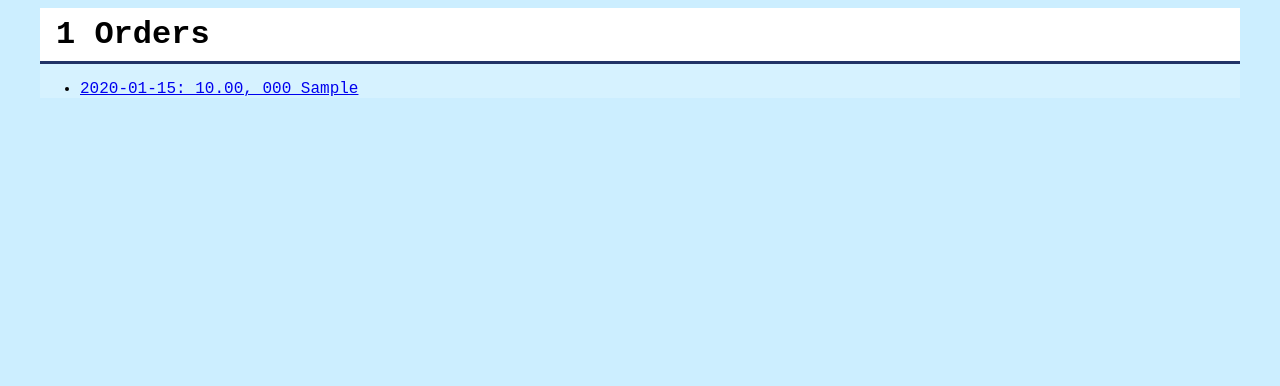
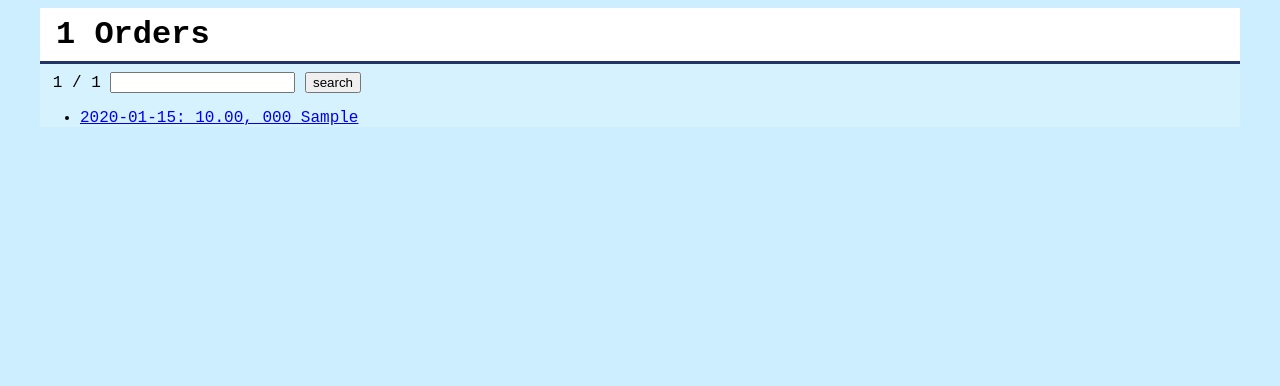
Before and after one commit to IngridaVaitkuviene/ptu5_django_autoservice, a Django app: page /orders/ in a window 1280 px wide. Shown: the part 34-420 px from the top of the page. Run offline with Django 4.2, Linux system fonts and the light colour scheme; tables that the repository leaves empty hold one stand-in row (values such as "Sample post").

Commit message:
added paginators, search entry

```diff
--- a/ptu5_autoservice/autoservice/static/autoservice/css/base.css
+++ b/ptu5_autoservice/autoservice/static/autoservice/css/base.css
@@ -56,3 +56,25 @@ footer .container {
     display: flex;
     align-content: stretch;
 }
+
+.paginator {
+    margin: 0.5rem 0.8rem;
+}
+
+.paginator a, .paginator span {
+    display: inline-block;
+    padding: 0.3rem;
+    margin: 1px;
+    text-decoration: none;
+    border: 1px solid #ccc;
+    border-radius: 1rem;
+}
+
+.paginator span {
+    background-color: #dbd;
+    color: #236;
+}
+
+.paginator form {
+    display: inline-block;
+}
--- a/ptu5_autoservice/autoservice/templates/autoservice/order_list.html
+++ b/ptu5_autoservice/autoservice/templates/autoservice/order_list.html
@@ -2,6 +2,21 @@
 {% block title %}Orders in {{ block.super }}{% endblock title %}
 {% block content %}
     <h1>{{ orders_count }} Orders</h1>
+    <div class="paginator">
+        {% if page_obj.has_previous %}
+            <a href="?{% if request.GET.search %}search={{ request.GET.search }}&{% endif %}page=1">&#171;</a>
+            <a href="?{% if request.GET.search %}search={{ request.GET.search }}&{% endif %}page={{ page_obj.previous_page_number }}">&#8249;</a>
+        {% endif %}
+        {{ page_obj.number }} / {{ page_obj.paginator.num_pages }}
+        {% if page_obj.has_next %}
+            <a href="?{% if request.GET.search %}search={{ request.GET.search }}&{% endif %}page={{ page_obj.next_page_number }}">&#8250;</a>
+            <a href="?{% if request.GET.search %}search={{ request.GET.search }}&{% endif %}page={{ page_obj.paginator.num_pages }}">&#187;</a>
+        {% endif %}
+        <form action="{% url 'orders' %}" method="get">
+            <input type="text" name="search" value="{{ request.GET.search}}">
+            <button type="submit">search</button>
+        </form>
+    </div>
     <ul>
         {% for order in order_list %}
             <li><a href="{% url 'order' order.id %}">{{ order }}</a></li>
--- a/ptu5_autoservice/autoservice/views.py
+++ b/ptu5_autoservice/autoservice/views.py
@@ -2,6 +2,8 @@ from django.shortcuts import render, get_object_or_404
 from django.http import HttpResponse
 from . models import Car, Service, Order
 from django.views.generic import ListView, DetailView
+from django.core.paginator import Paginator
+from django.db.models import Q
 
 # Create your views here.
 def index(request):
@@ -19,7 +21,10 @@ def index(request):
     return render(request, 'autoservice/index.html', context)
 
 def cars(request):
-    return render(request, 'autoservice/cars.html', {'cars': Car.objects.all()})
+    paginator = Paginator(Car.objects.all(), 2)
+    page_number = request.GET.get('page')
+    paged_cars = paginator.get_page(page_number)
+    return render(request, 'autoservice/cars.html', {'cars': paged_cars})
 
 def car_info(request, car_id):
     return render(request, 'autoservice/car_info.html', {'car': get_object_or_404(Car, id=car_id)})
@@ -27,11 +32,19 @@ def car_info(request, car_id):
 
 class OrderlistView(ListView):
     model = Order
+    paginate_by = 3
     template_name = 'autoservice/order_list.html'
+
+
+    # kodel neveikia sitas def? klaida meta su get_context_data?????
+    # def get_queryset(self):
+    #     queryset = super().get_queryset()
+    #     search = self.request.GET.get('search')
+    #     if search:
+    #         queryset = queryset.filter(Q(title__icontains=search)| Q(summary__icontains=search))
 
     def get_context_data(self, **kwargs):
         context = super().get_context_data(**kwargs)
-        # context['books_count'] = Book.objects.count()
         context['orders_count'] = self.get_queryset().count()
         return context
 
```
Also changed, not shown: ptu5_autoservice/autoservice/templates/autoservice/cars.html (+11 -0 lines).
